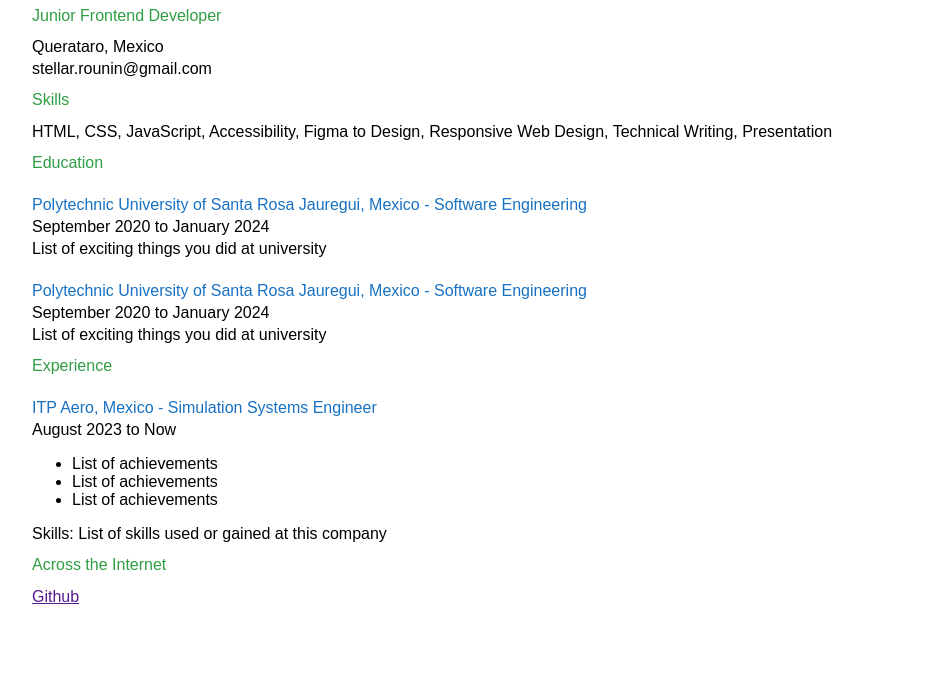
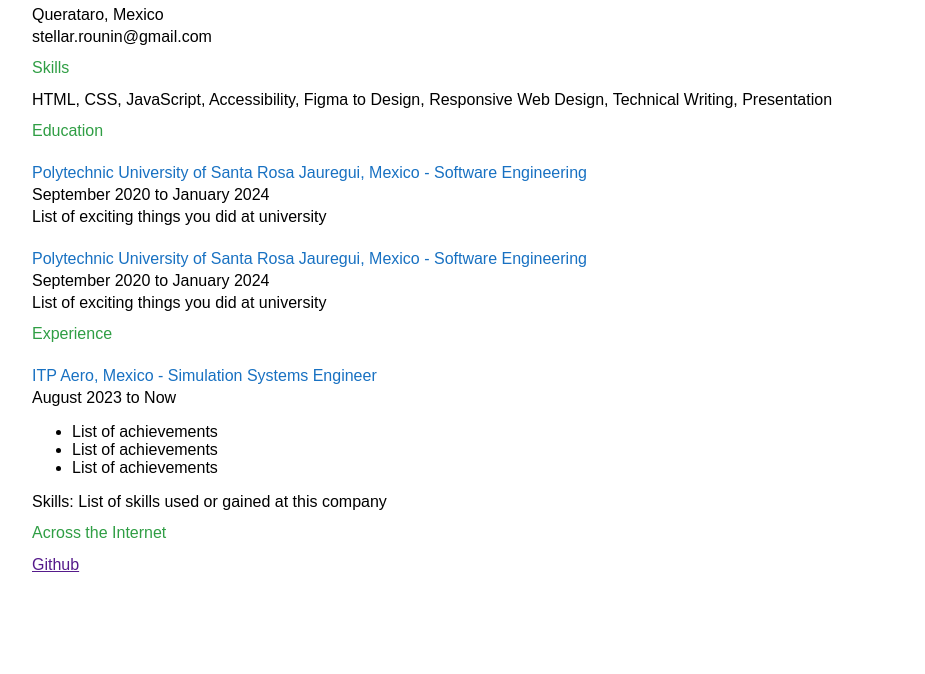
Before and after one commit to StellarRounin/single-page-cv, a plain HTML site: page index.html in a window 1280 px wide. Shown: the part 153-827 px from the top of the page, without its empty margins (36-961 px from the left). After the commit the page ends 800 px from the top, so only its background shows below. Drawn offline with Linux system fonts and the light colour scheme.

Commit message:
style: Change margin

```diff
--- a/style.css
+++ b/style.css
@@ -1,7 +1,7 @@
 body {
   font-family: Arial, sans-serif;
   padding: 20px;
-  margin: 3rem;
+  margin: 1rem 3rem;
 }
 
 hr {
```
